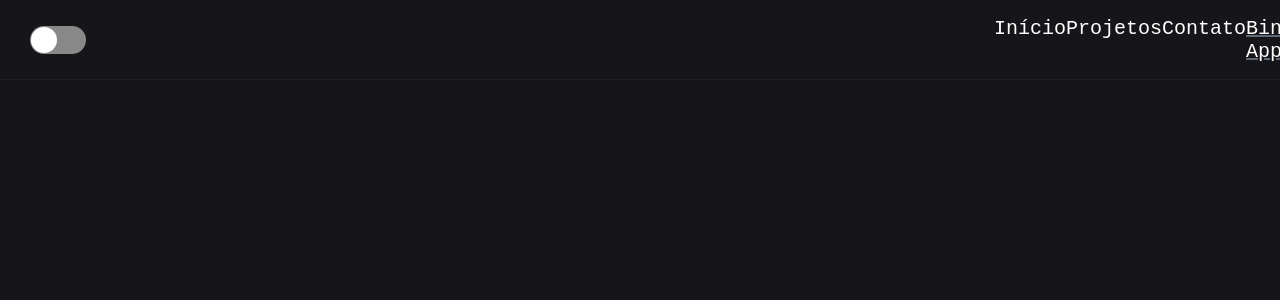
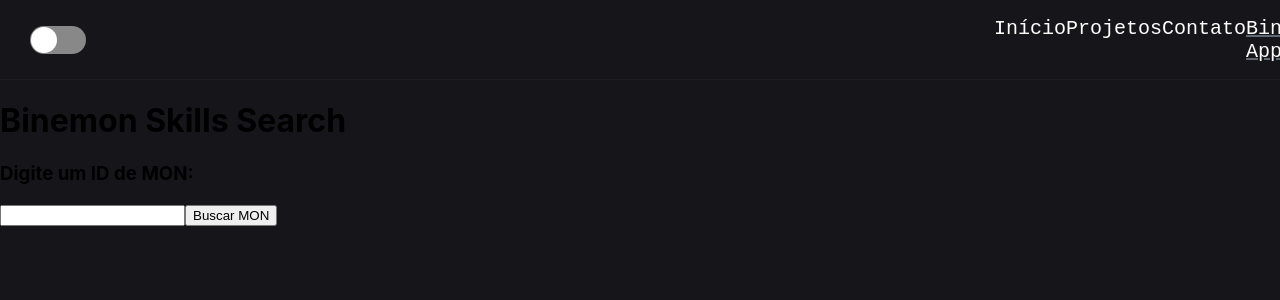
Before and after one commit to Hugosomers/portfolio, a React (Create React App) app: page /portfolio/binemonApp in a window 1280 px wide. Shown: the top 300 px of the page. Built offline with nearby package versions, Linux system fonts and the light colour scheme.

Commit message:
Add main features

```diff
--- a/src/App.js
+++ b/src/App.js
@@ -4,6 +4,7 @@
 import Home from './pages/Home';
 import Contact from './pages/Contact';
 import Projects from './pages/Projects';
+import Binemon from './pages/Binemon';
 
 function App() {
   return (
@@ -13,6 +14,7 @@
         <Route exact path="/portfolio" component={ Home }/>
         <Route exact path="/portfolio/contato" component={ Contact }/>
         <Route exact path="/portfolio/projetos" component={ Projects }/>
+        <Route exact path="/portfolio/binemonApp" component={ Binemon }/>
       </Switch>
     </div>
   );
--- /dev/null
+++ b/src/pages/Binemon.jsx
@@ -0,0 +1,58 @@
+import React, { useState }  from 'react';
+
+export default function Binemon() {
+  const [inputValue, setInputValue] = useState('');
+  const [data, setData] = useState(false);
+
+  console.log(data);
+
+  const inputHandle = ({target}) => {
+    setInputValue(target.value);
+  }
+
+  const dataFetch = () => {
+    fetch(`https://api.binemon.io/api/binemons/token/${inputValue}`)
+    .then((response) => response.json())
+    .then((monInfo) => setData(monInfo.response))
+  }
+  return (
+    <div className="binemonApp">
+
+    <h1 className="h1Title">Binemon Skills Search</h1>
+
+    <div className="searchDiv">
+      <form>
+        <h3>Digite um ID de MON:</h3>
+        <input
+          type="text"
+          value={inputValue}
+          onChange={inputHandle}
+        />
+        <button
+          type="button"
+          onClick={dataFetch}
+        >
+          Buscar MON
+        </button>
+      </form>
+    </div>
+
+    {data &&
+      <div className="binemonDiv">
+        <div className="monApresentation">
+          <h1>{data.binemon_item.name}</h1>
+          <img src={data.binemon_item.thumbnail} alt="binemon" className="binemonImg"/>
+        </div>
+        <h3>Classe: {data.binemon_item.class === 3 ? 'Suporte' : null}</h3>
+        <div className="skillsDiv">
+          <h2>Skills:</h2>
+          <ul className="skillsList">
+            {data.binemon_item.skills && data.binemon_item.skills.map((item) => <li className="skillsItem">{item}</li>)}
+          </ul>
+        </div>
+      </div>
+    }
+
+  </div>
+  )
+}
```
